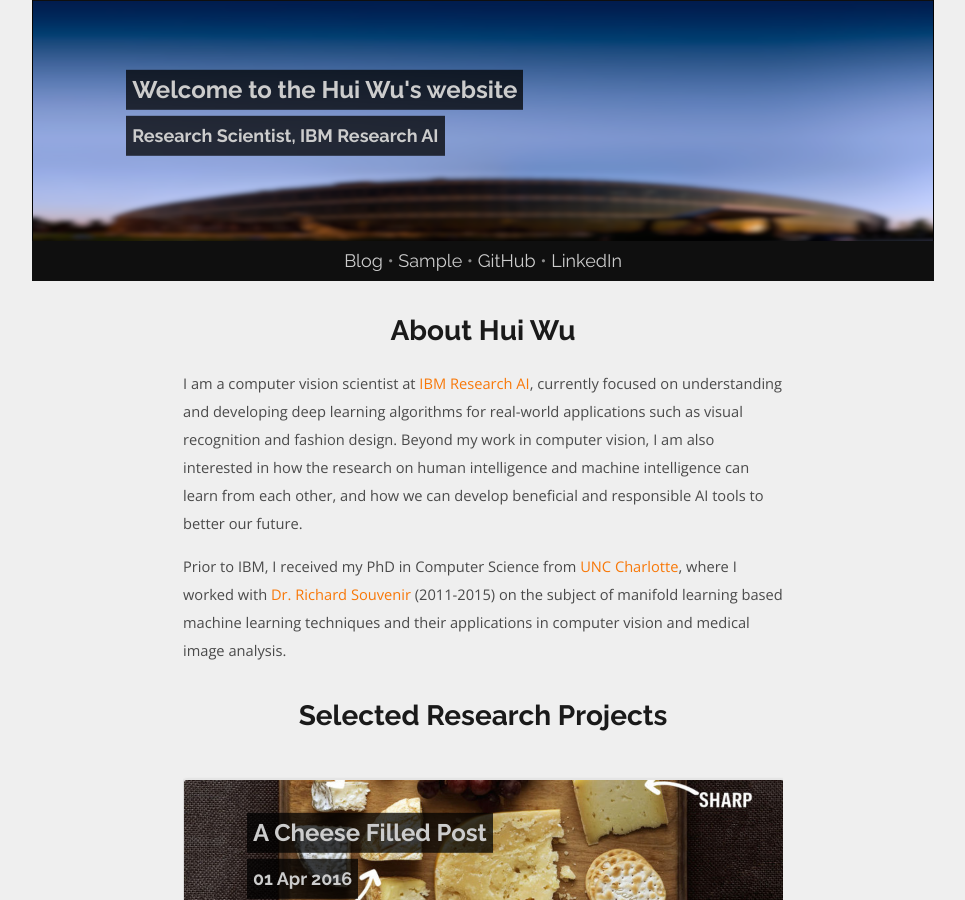
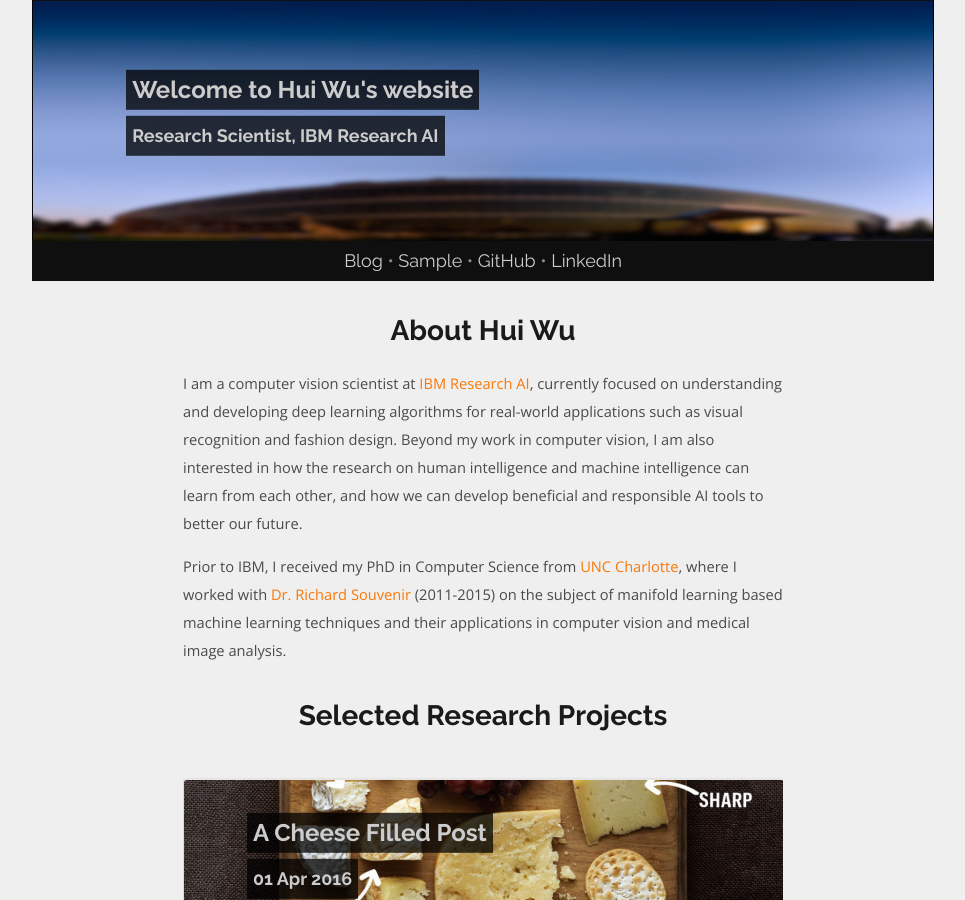
Before and after one commit to spacew/spacew.github.io, a Jekyll site: the page built from index.html, in a window 1280 px wide and 900 px high. Shown: the whole window, without its empty margins (157-1122 px from the left). Built offline with Jekyll 4.4.1, drawn with Linux system fonts in a browser that asks for light colours; the list of posts is cut into pages by our own code.

Commit message:
Update _config.yml

```diff
--- a/_config.yml
+++ b/_config.yml
@@ -1,10 +1,11 @@
 title: Personal website of Hui Wu
 email: wuhu@us.ibm.com
-greeting: Welcome to the Hui Wu's website
+greeting: Welcome to Hui Wu's website
 description: > # this means to ignore newlines until another tag
     Research Scientist, IBM Research AI
 twitter:  huiwu_
 linkedin: hui-wu-90381966
+google scholar: https://scholar.google.com/citations?user=1qByqaUAAAAJ&hl=en&oi=ao
 #favicon: favicon.png
 
 # Build settings
```
